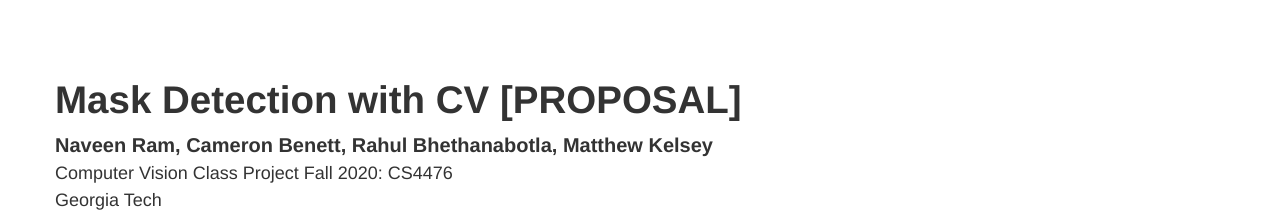
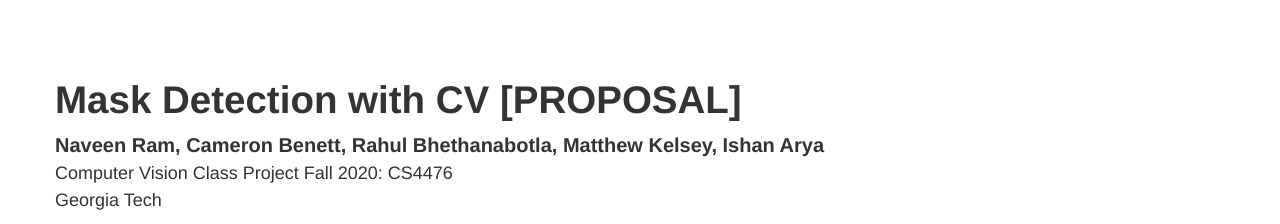
Before and after one commit to CV-Cool-Kids/CV-Cool-Kids.github.io, a plain HTML site: page index.html in a window 1280 px wide. Shown: the top 224 px of the page. Drawn offline with Linux system fonts and the light colour scheme.

Commit message:
lol Ishan

```diff
--- a/index.html
+++ b/index.html
@@ -35,7 +35,7 @@ color: #FF9900;
 
 <!-- Title and Name -->
 <h1>Mask Detection with CV [PROPOSAL]</h1>
-<span style="font-size: 20px; line-height: 1.5em;"><strong>Naveen Ram, Cameron Benett, Rahul Bhethanabotla, Matthew Kelsey</strong></span><br>
+<span style="font-size: 20px; line-height: 1.5em;"><strong>Naveen Ram, Cameron Benett, Rahul Bhethanabotla, Matthew Kelsey, Ishan Arya</strong></span><br>
 <span style="font-size: 18px; line-height: 1.5em;">Computer Vision Class Project Fall 2020: CS4476</span><br>
 <span style="font-size: 18px; line-height: 1.5em;">Georgia Tech</span>
 <hr>
```
